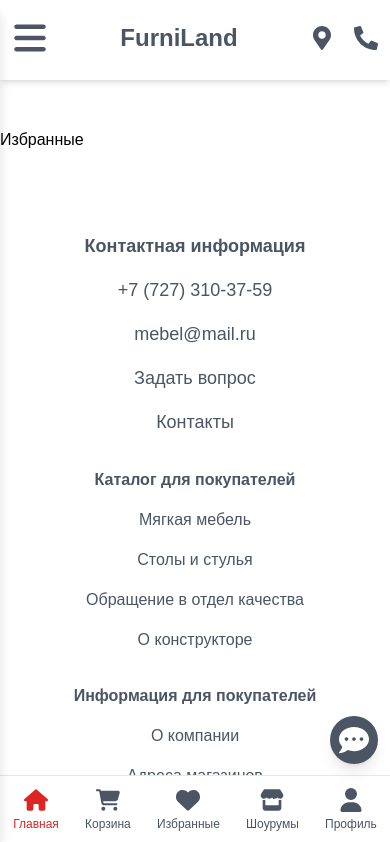
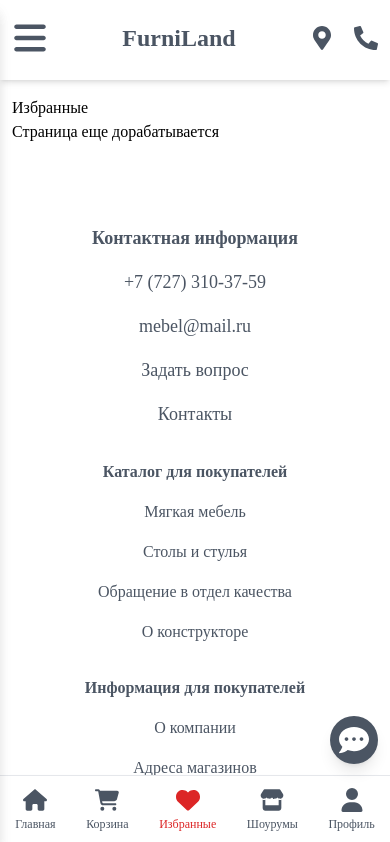
Before and after one commit to seniorfromturkestan/Mebel_Project, a React (Create React App) app: page /aboutus in a window 390 px wide. Shown: the top 842 px of the page. Built offline with nearby package versions, Linux system fonts and the light colour scheme; a web font is replaced by a local one.

Commit message:
added pages ShowRoom and UserProfile

```diff
--- a/src/App.js
+++ b/src/App.js
@@ -9,6 +9,9 @@ import Basket from './components/Basket';
 import ChatToggle from './components/Chat';
 import ItemDetail from './components/ItemDetail';
 import BottomNav from './components/BottomNav';
+import ShowRooms from './components/ShowRooms';
+import UserProfile from './components/UserProfile';
+
 
 function App() {
   const [cart, setCart] = useState([]);
@@ -78,6 +81,12 @@ function App() {
 
         <Route path="/aboutus" element={<AboutUs />} />
         <Route path="/basket" element={<Basket cart={cart} removeFromCart={removeFromCart} />} />
+        <Route path="/showrooms" element={<ShowRooms />} />
+        <Route path="/profile" element={<UserProfile/>} />
+
+
+
+
       </Routes>
       <BottomNav />
 
--- a/src/components/AboutUs.jsx
+++ b/src/components/AboutUs.jsx
@@ -3,8 +3,12 @@ import React from 'react'
 const AboutUs = () => {
   return (
     <div className="wrapper">
+        <div className='px-3 lg:px-0'>
 
-      <div className='mt-32'>Избранные</div>
+          <h1 className='mt-24 lg:mt-32'>Избранные</h1>
+          <p>Страница еще дорабатывается</p>
+        </div>
+
     </div>
   )
 }
--- a/src/components/BottomNav.jsx
+++ b/src/components/BottomNav.jsx
@@ -1,19 +1,17 @@
-import React, { useState } from 'react';
+import React from 'react';
 import { FaHouse, FaHeart, FaCartShopping, FaStore, FaUser } from 'react-icons/fa6';
-import { Link } from 'react-router-dom';
+import { Link, useLocation } from 'react-router-dom';
 
 const BottomNav = () => {
-  const [active, setActive] = useState('home');
+  const location = useLocation();
+  const getActiveClass = (path) => (location.pathname === path ? '!text-red-600' : '');
 
   return (
     <div className="lg:hidden fixed bottom-0 left-0 w-full bg-white shadow-lg border-t border-gray-200 z-10">
       <div className="flex justify-around items-center py-3 text-gray-600">
-
         <Link
           to="/"
-          className={`flex flex-col items-center hover:text-gray-600 transition duration-200 ${active === 'home' ? '!text-red-600' : ''}`}
-          onMouseDown={() => setActive('home')}
-
+          className={`flex flex-col items-center hover:text-gray-600 transition duration-200 ${getActiveClass('/')}`}
         >
           <FaHouse size={24} />
           <span className="text-xs mt-1">Главная</span>
@@ -21,8 +19,7 @@ const BottomNav = () => {
 
         <Link
           to="/basket"
-          className={`flex flex-col items-center hover:text-gray-600 transition duration-200 ${active === 'cart' ? '!text-red-600' : ''}`}
-          onMouseDown={() => setActive('cart')}
+          className={`flex flex-col items-center hover:text-gray-600 transition duration-200 ${getActiveClass('/basket')}`}
         >
           <FaCartShopping size={24} />
           <span className="text-xs mt-1">Корзина</span>
@@ -30,8 +27,7 @@ const BottomNav = () => {
 
         <Link
           to="/aboutus"
-          className={`flex flex-col items-center hover:text-gray-600 transition duration-200 ${active === 'favorites' ? '!text-red-600' : ''}`}
-          onMouseDown={() => setActive('favorites')}
+          className={`flex flex-col items-center hover:text-gray-600 transition duration-200 ${getActiveClass('/aboutus')}`}
         >
           <FaHeart size={24} />
           <span className="text-xs mt-1">Избранные</span>
@@ -39,8 +35,7 @@ const BottomNav = () => {
 
         <Link
           to="/showrooms"
-          className={`flex flex-col items-center hover:text-gray-600 transition duration-200 ${active === 'showrooms' ? '!text-red-600' : ''}`}
-          onMouseDown={() => setActive('showrooms')}
+          className={`flex flex-col items-center hover:text-gray-600 transition duration-200 ${getActiveClass('/showrooms')}`}
         >
           <FaStore size={24} />
           <span className="text-xs mt-1">Шоурумы</span>
@@ -48,13 +43,11 @@ const BottomNav = () => {
 
         <Link
           to="/profile"
-          className={`flex flex-col items-center hover:text-gray-600 transition duration-200 ${active === 'login' ? '!text-red-600' : ''}`}
-          onMouseDown={() => setActive('login')}
+          className={`flex flex-col items-center hover:text-gray-600 transition duration-200 ${getActiveClass('/profile')}`}
         >
           <FaUser size={24} />
           <span className="text-xs mt-1">Профиль</span>
         </Link>
-
       </div>
     </div>
   );
--- /dev/null
+++ b/src/components/ShowRooms.jsx
@@ -0,0 +1,18 @@
+import React from 'react'
+
+const ShowRooms = () => {
+  return (
+    <div className="wrapper">
+        <div  className='px-3 lg:px-0'>
+            <h1 className='mt-24 lg:mt-32'>Шоурумы</h1>
+            <p>Страница еще дорабатывается</p>
+
+
+
+        </div>
+
+    </div>
+  )
+}
+
+export default ShowRooms
--- /dev/null
+++ b/src/components/UserProfile.jsx
@@ -0,0 +1,16 @@
+import React from 'react'
+
+const ShowRooms = () => {
+  return (
+    <div className="wrapper">
+        <div  className='px-3 lg:px-0'>
+
+            <h1 className='mt-24 lg:mt-32'>Здравствуйте, User</h1>
+            <p>Страница еще дорабатывается</p>
+        </div>
+
+    </div>
+  )
+}
+
+export default ShowRooms
--- a/src/index.css
+++ b/src/index.css
@@ -11,7 +11,7 @@
 
 body {
   background: #ffffff;
-  font-family:'Montserrat', sans-serif;
+  font-family:'Montserrat' ;
   font-weight: 300;
 
 }
```
